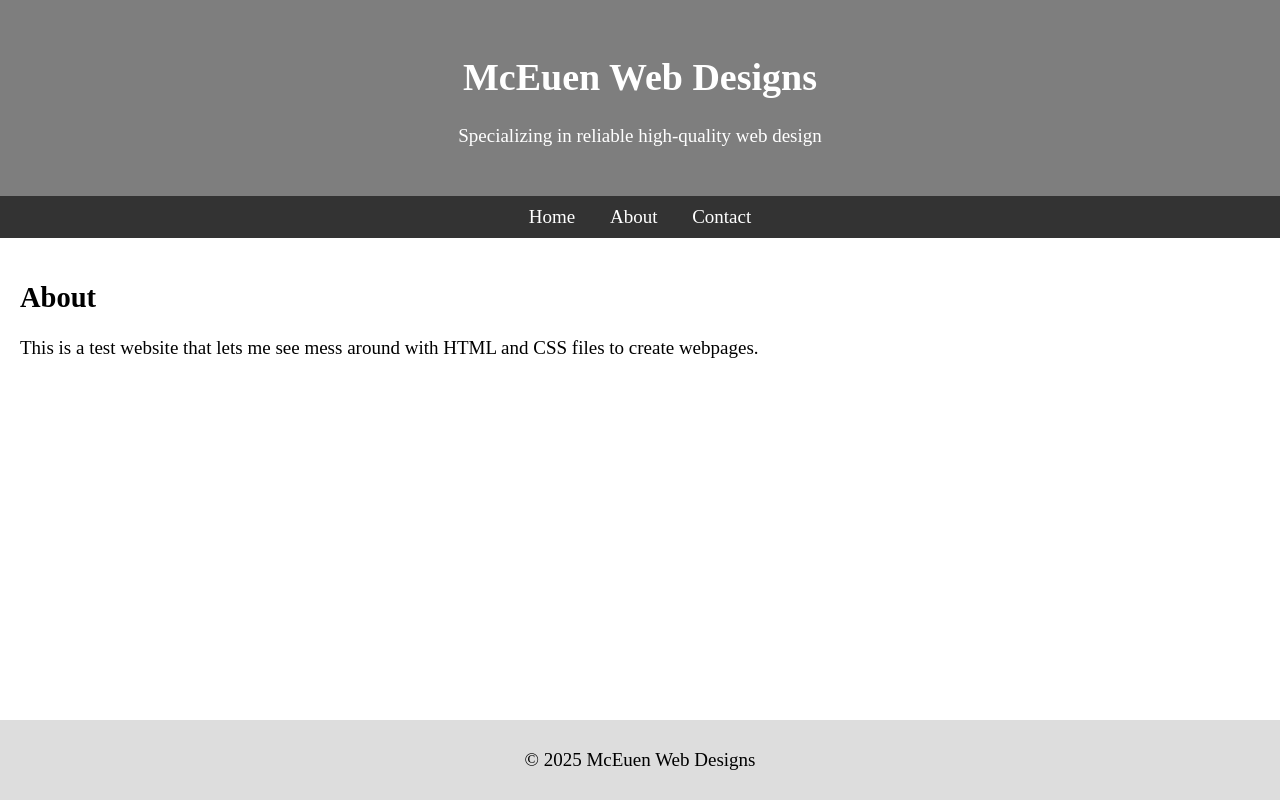
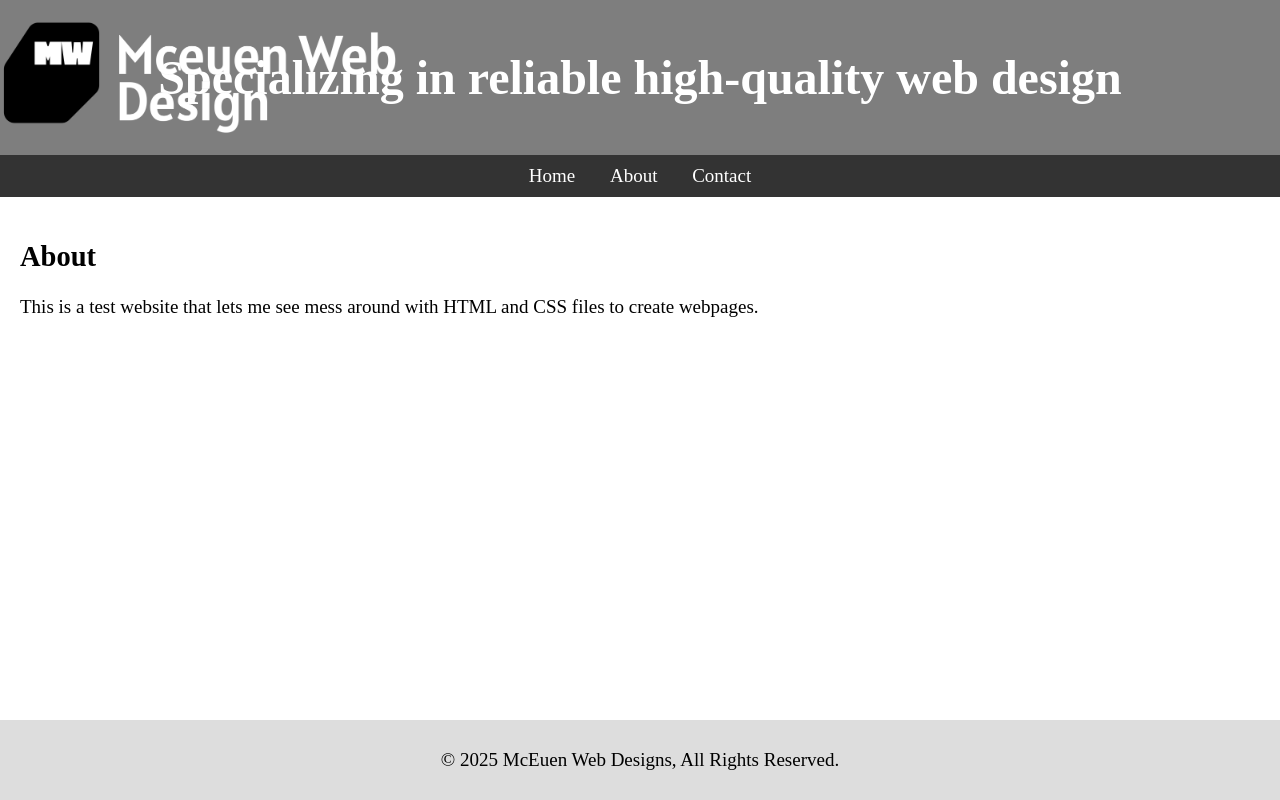
Before and after one commit to BrycenM4/first-website, a plain HTML site: page about.html in a window 1280 px wide. Drawn offline with Linux system fonts and the light colour scheme; a web font is replaced by a local one.

Commit message:
update
update

```diff
--- a/about.html
+++ b/about.html
@@ -5,12 +5,13 @@
     <meta name="viewport" content="width=device-width, initial-scale=1.0">
     <title>My First Webpage</title>
     <link rel="stylesheet" href="styles.css"> <!-- Connect CSS -->
+    <link href='https://fonts.googleapis.com/css?family=Alatsi' rel='stylesheet'>
 </head>
 <body>
 
     <header>
-        <h1>McEuen Web Designs</h1>
-        <p>Specializing in reliable high-quality web design</p>
+        <img src="images/logo.png" alt="Company Logo" width="400" class = "logo">
+        <h1>Specializing in reliable high-quality web design</h1>
     </header>
 
     <nav>
@@ -27,7 +28,7 @@
     </main>
 
     <footer>
-        <p>&copy; 2025 McEuen Web Designs</p>
+        <p>&copy; 2025 McEuen Web Designs, All Rights Reserved.</p>
     </footer>
 
 </body>
--- a/styles.css
+++ b/styles.css
@@ -18,10 +18,46 @@ body {
 
 /* Header styling */
 header {
+    width: 100%;
+    position: relative;
+    text-align: center;
     background-color: #7e7e7e;
     color: white;
-    padding: 30px;
-    text-align: center;
+    padding: 50px 0;
+}
+
+header h1 {
+  font-size: 3rem;  /* big size, adjust as you like */
+  margin: 0;        /* removes default margin for tighter layout */
+}
+
+/* When screen width is 600px or less, reduce the font size */
+@media (max-width: 1000px) {
+  header h1 {
+    font-size: 1.8rem;
+  }
+}
+
+@media (max-width: 850px) {
+  header h1 {
+    font-size: 1.0rem;
+  }
+}
+
+header .logo {
+  max-width: 100%;
+  width: 400px;
+  height: auto;
+  position: absolute;
+  left: 0;            /* space from left edge */
+  top: 50%;
+  transform: translateY(-50%);  /* vertical center relative to header */
+}
+
+@media (max-width: 1000px) {
+  header .logo {
+    width: 200px; /* shrink for smaller screens */
+  }
 }
 
 /* Navigation menu */
```
Also changed, not shown: contact.html (+4 -3 lines), index.html (+3 -3 lines), images/logo.png (added).
